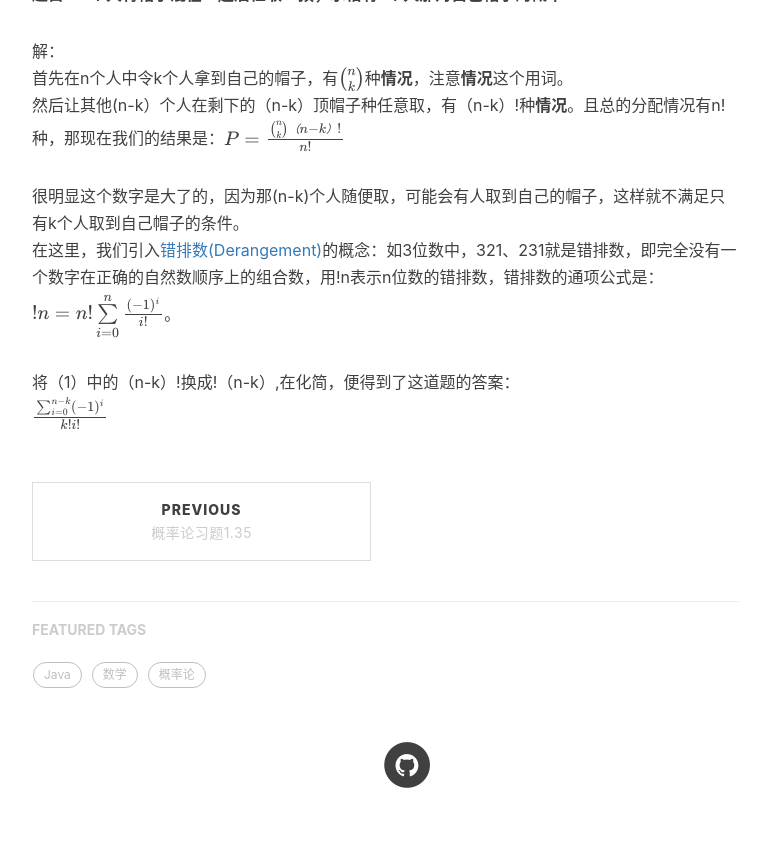
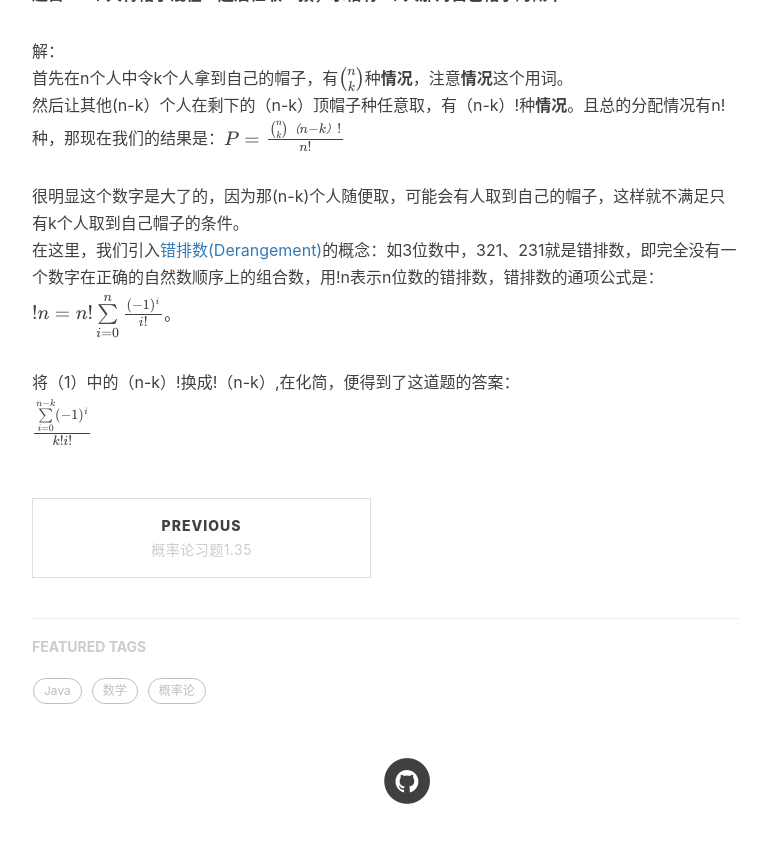
Before and after one commit to Amorous77/Amorous77.github.io, a Jekyll site: the page built from _posts/2018-10-09-概率论习题1.14.markdown, in a window 1280 px wide and 900 px high, scrolled down 592 px. Shown: the top 843 px of the window, without its empty margins (233-1003 px from the left). Built offline with Jekyll 4.4.1, drawn with Linux system fonts in a browser that asks for light colours; nearby versions of some CDN libraries; formulas are drawn with MathJax 3; comment, search, counter and statistics services are not loaded.

Commit message:
statement

```diff
--- a/_posts/2018-10-09-概率论习题1.14.markdown
+++ b/_posts/2018-10-09-概率论习题1.14.markdown
@@ -20,4 +20,4 @@ tags:
 在这里，我们引入[错排数(Derangement)](https://baike.baidu.com/item/%E9%94%99%E6%8E%92%E9%97%AE%E9%A2%98/3849290)的概念：如3位数中，321、231就是错排数，即完全没有一个数字在正确的自然数顺序上的组合数，用!n表示n位数的错排数，错排数的通项公式是：$$!n=n!\sum\limits_{i=0}^n\frac{(-1)^i}{i!}\tag{2}$$。<br>
 
 将（1）中的（n-k）!换成!（n-k）,在化简，便得到了这道题的答案：<br>
-$$\frac{\sum\nolimits_{i=0}^{n-k}(-1)^i}{k!i!}\tag{3}$$ <br>
+$$\frac{\sum\limits_{i=0}^{n-k}(-1)^i}{k!i!}\tag{3}$$ <br>
```
